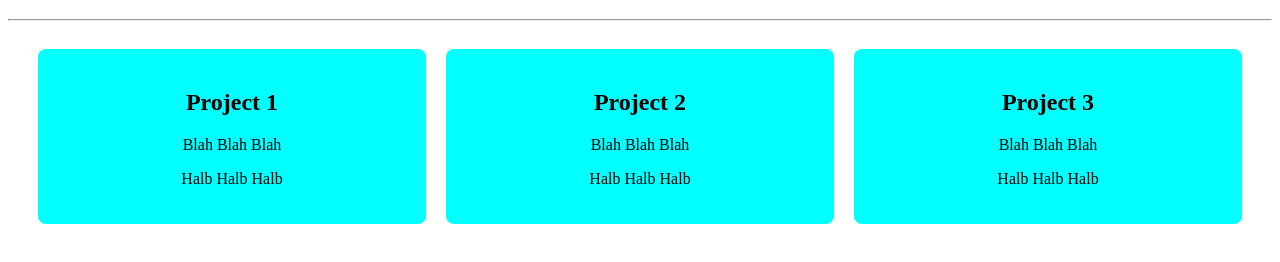
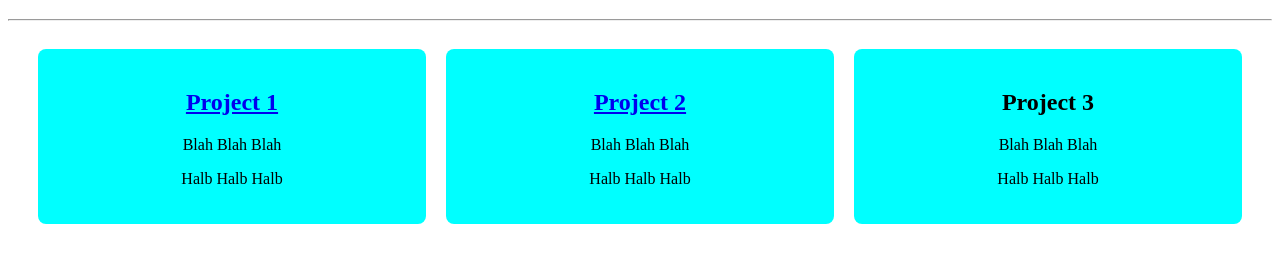
Before and after one commit to ADITYAAAKASHKUMAR/Portfolio_1, a plain HTML site: page projects.html in a window 1280 px wide. Shown: the part 90-352 px from the top of the page. Drawn offline with Linux system fonts and the light colour scheme.

Commit message:
Update projects.html

```diff
--- a/projects.html
+++ b/projects.html
@@ -26,12 +26,12 @@
     <hr/>
     <div class="outsidebox">
         <div class="box">
-            <h2>Project 1</h2>
+            <h2><a href="./projects/movierankingproject.html">Project 1</a></h2>
             <p>Blah Blah Blah</p>
             <p>Halb Halb Halb</p>
         </div>
         <div class="box">
-            <h2>Project 2</h2>
+            <h2><a href="./projects/birthdayinviteproject.html">Project 2</a></h2>
             <p>Blah Blah Blah</p>
             <p>Halb Halb Halb</p>
         </div>
```
